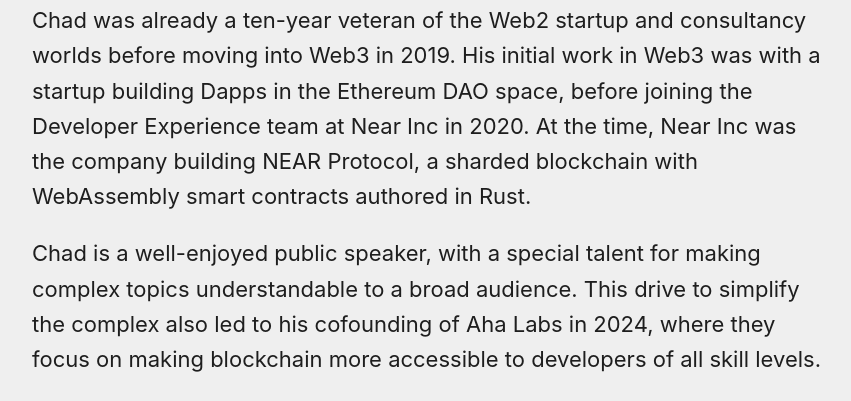
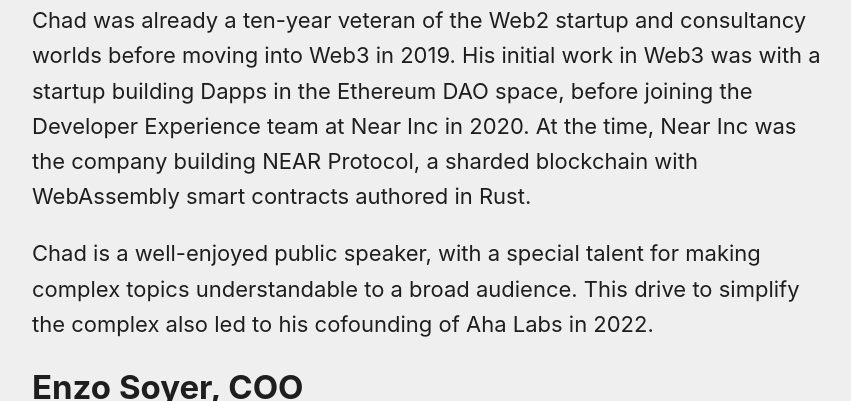
Before and after one commit to AhaLabs/ahalabs.github.io, an Astro site: page /team in a window 1280 px wide. Shown: the part 385-786 px from the top of the page, without its empty margins (212-1063 px from the left). Built offline with nearby package versions, Linux system fonts and the light colour scheme; Astro itself is replaced by a stand-in of ours.

Commit message:
fix(team): they? we? how about just rm that line

```diff
--- a/src/pages/team.md
+++ b/src/pages/team.md
@@ -15,8 +15,7 @@
 
 Chad is a well-enjoyed public speaker, with a special talent for making complex
 topics understandable to a broad audience. This drive to simplify the complex
-also led to his cofounding of Aha Labs in 2024, where they focus on making
-blockchain more accessible to developers of all skill levels.
+also led to his cofounding of Aha Labs in 2022.
 
 ## Enzo Soyer, COO
 
```
